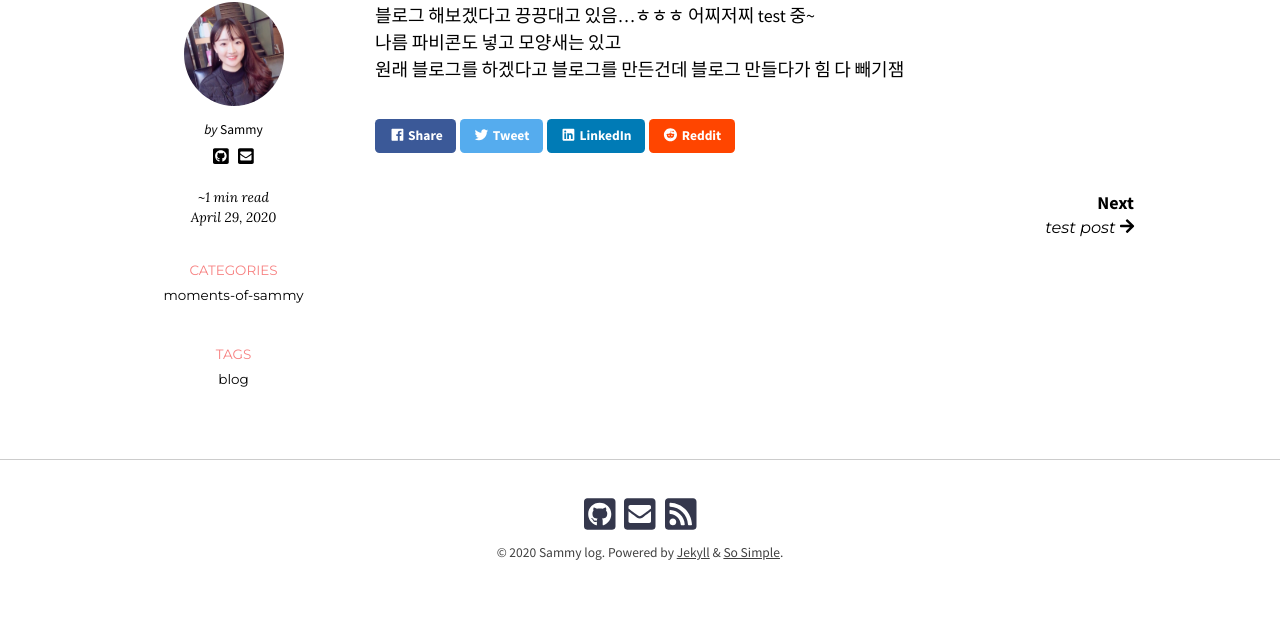
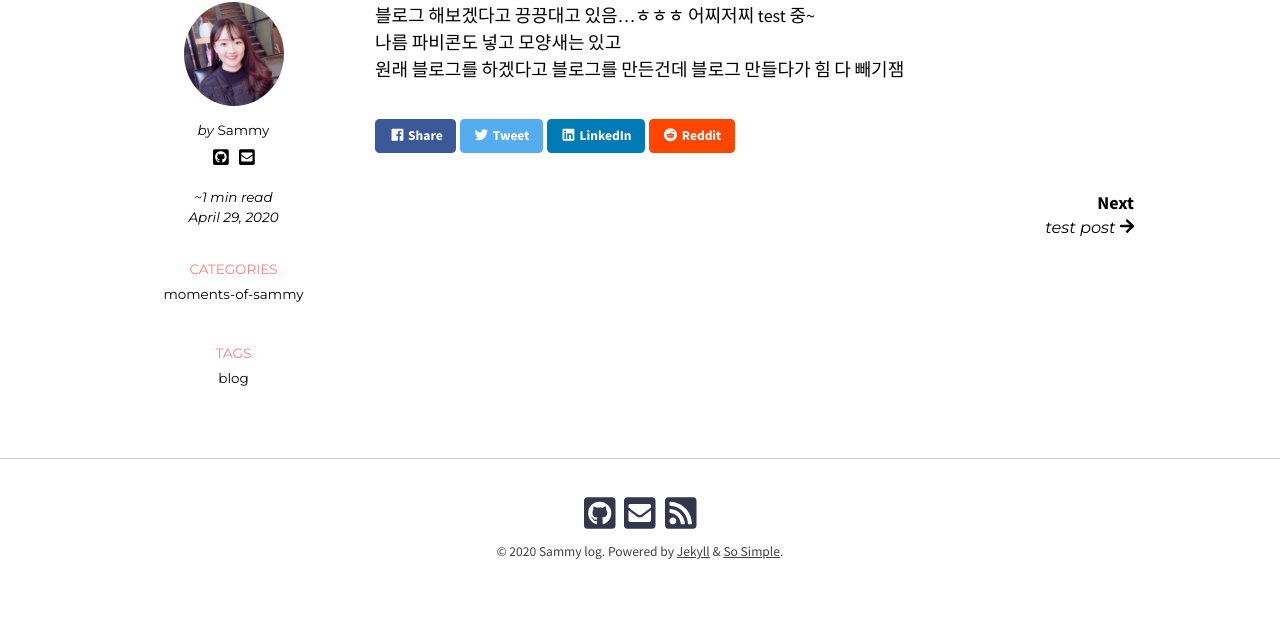
Before and after one commit to ssammykim/ssammykim.github.io, a Jekyll site: the page built from _posts/2020-04-29-Open-Sammy-log.md, in a window 1280 px wide. Shown: the part 488-1121 px from the top of the page. Built offline with Jekyll 4.4.1, drawn with Linux system fonts in a browser that asks for light colours; nearby versions of some CDN libraries; some web fonts are replaced; comment, search, counter and statistics services are not loaded.

Commit message:
change page font to align with title font style

```diff
--- a/_sass/so-simple/_page.scss
+++ b/_sass/so-simple/_page.scss
@@ -71,7 +71,7 @@
 
   .page-date,
   .read-time {
-    font-family: $meta-font-family;
+    font-family: $title-font-family;
     font-style: italic;
     white-space: nowrap;
   }
@@ -94,6 +94,7 @@
 }
 
 .page-author {
+  font-family: $title-font-family;
   @include clearfix;
   display: -webkit-box;
   display: -ms-flexbox;
@@ -180,6 +181,8 @@
 
 .page-next {
   margin-top: 1em;
+  font-family: $title-font-family;
+
 
   @include breakpoint($large) {
     margin-top: 0;
```
